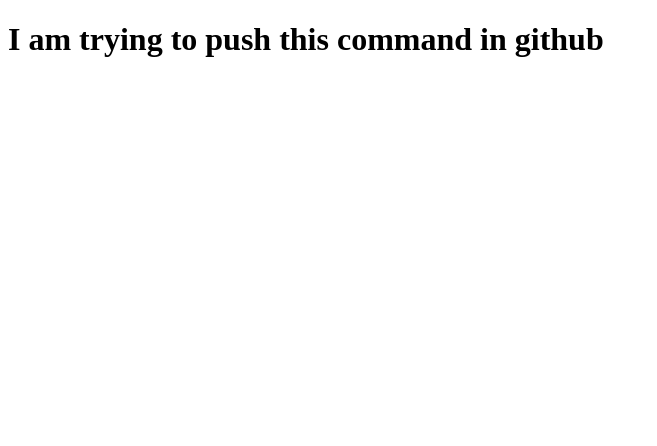
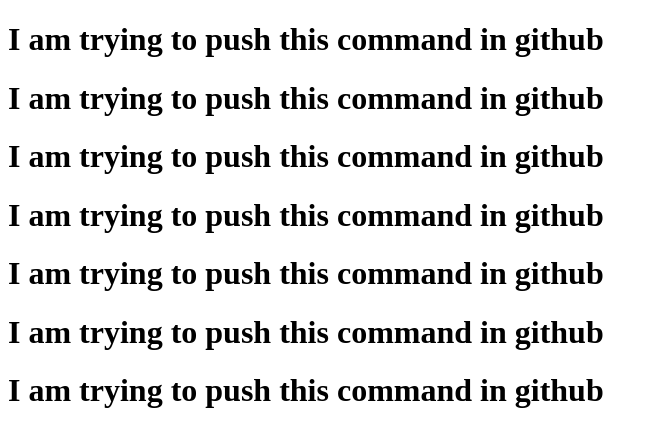
Before and after one commit to MisbahAnsar/studying-pushin-on-github, a plain HTML site: page index.html in a window 1280 px wide. Shown: the whole page, without its empty margins (0-657 px from the left). Drawn offline with Linux system fonts and the light colour scheme.

Commit message:
made some changes

```diff
--- a/index.html
+++ b/index.html
@@ -3,9 +3,15 @@
 <head>
     <meta charset="UTF-8">
     <meta name="viewport" content="width=device-width, initial-scale=1.0">
-    <title>Learning pushing on github</title>
+    <title>Learning pushing on github using git</title>
 </head>
 <body>
     <h1>I am trying to push this command in github</h1>
+    <h1>I am trying to push this command in github</h1>
+    <h1>I am trying to push this command in github</h1>
+    <h1>I am trying to push this command in github</h1>
+    <h1>I am trying to push this command in github</h1>
+    <h1>I am trying to push this command in github</h1>
+    <h1>I am trying to push this command in github</h1>
 </body>
 </html>
```
